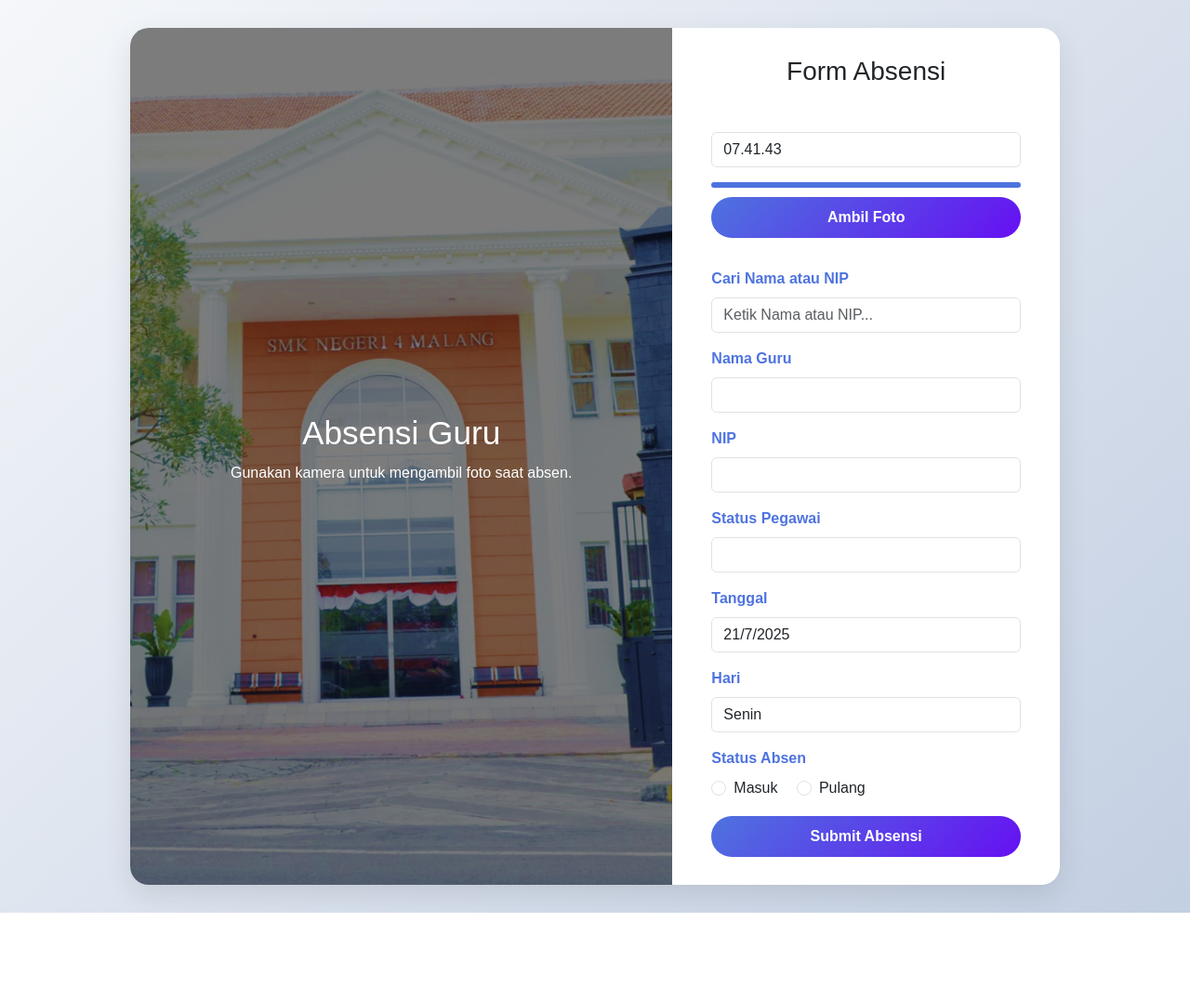
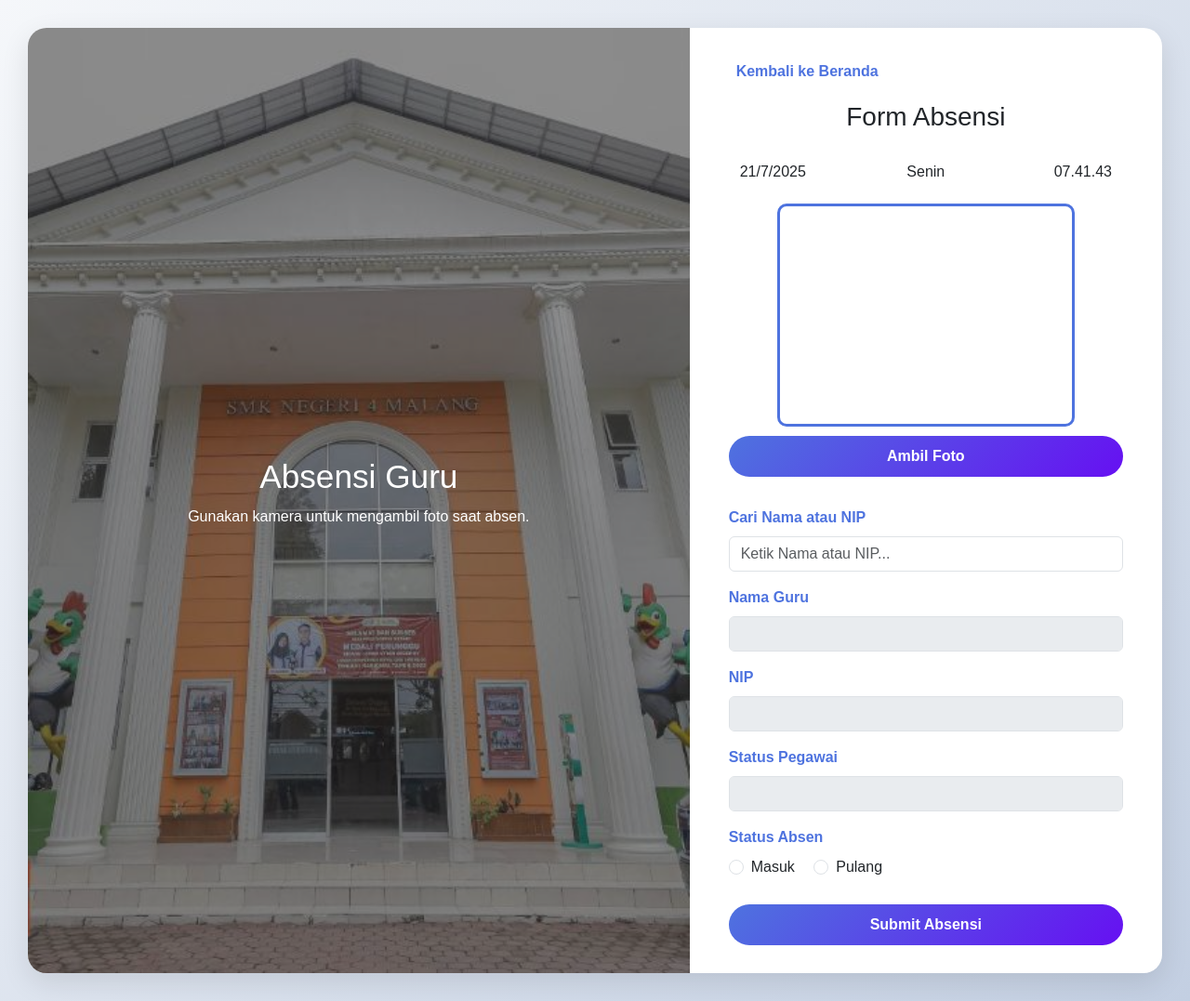
Before and after one commit to codepackerid/garis-main, a PHP site: page /form_guru.php in a window 1280 px wide. Shown: the whole page at 93% size. Before the commit the page ends 982 px from the top, so only its background shows below. Run offline with PHP 8.4, Linux system fonts and the light colour scheme; some libraries are stand-ins or nearby versions.

Commit message:
Ini Fix Banget Sich

```diff
--- a/form.php
+++ b/form.php
@@ -29,7 +29,7 @@
     }
 
     .left-col {
-      background: url('flyergkp.png') no-repeat center center;
+      background: url('gambar sekolah.jpg') no-repeat center center;
       background-size: cover;
       min-height: 600px;
       position: relative;
--- a/form_guru.php
+++ b/form_guru.php
@@ -26,7 +26,7 @@
       border-radius: 20px;
       box-shadow: 0 10px 30px rgba(0, 0, 0, 0.1);
       overflow: hidden;
-      max-width: 1000px;
+      max-width: 1300px;
       width: 100%;
     }
     .row.no-gutters {
@@ -42,7 +42,7 @@
       content: '';
       position: absolute;
       top: 0; left: 0; right: 0; bottom: 0;
-      background: rgba(0, 0, 0, 0.5);
+      background: rgba(37, 37, 37, 0.5);
     }
     .left-col-content {
       position: relative;
@@ -62,19 +62,43 @@
     .form-container {
       padding: 30px;
     }
+
+        .back-btn {
+      display: inline-flex;
+      align-items: center;
+      color: #4e73df;
+      text-decoration: none;
+      font-weight: 600;
+      margin-bottom: 20px;
+      transition: all 0.3s;
+    }
+
+    .back-btn i {
+      margin-right: 8px;
+    }
+
+    .back-btn:hover {
+      transform: translateX(-3px);
+      color: #6610f2;
+    }
+
     #my_camera {
-      width: 100%;
-      height: auto;
+      width: 320px;
+      height: 240px;
+      margin: 0 auto;
       border-radius: 10px;
       overflow: hidden;
       border: 3px solid #4e73df;
-      margin-bottom: 10px;
     }
     #results img {
       max-width: 100%;
       border: 3px solid #4e73df;
       border-radius: 10px;
     }
+    .readonly-look {
+  background-color: #e9ecef !important; /* warna abu seperti disabled */
+  cursor: not-allowed; /* pointer menunjukkan tidak bisa diklik */
+  }
     .camera-btn, .submit-btn {
       background: linear-gradient(135deg, #4e73df 0%, #6610f2 100%);
       color: white;
@@ -82,6 +106,7 @@
       border: none;
       padding: 10px 20px;
       border-radius: 50px;
+            margin-top: 10px;
       transition: all 0.3s;
       width: 100%;
     }
@@ -112,13 +137,26 @@
     </div>
     <div class="col-md-5">
       <div class="form-container">
-        <h3 class="text-center mb-4">Form Absensi</h3>
+
+       <a href="index.php" class="back-btn"><i class="fas fa-arrow-left"></i>Kembali ke Beranda</a>
+
+        <h3 class="text-center mb-0">Form Absensi</h3>
         <form id="formAbsen" method="POST" action="proses_absen.php">
 
-          <div class="mb-3">
-            <label class="form-label"></label>
-            <input type="text" name="jam" id="jam" class="form-control" readonly>
-          </div>
+<div class="row mb-3">
+  <div class="col-md-4">
+    <label class="form-label"></label>
+    <input type="text" name="tanggal" id="tanggal" class="form-control text-start border-0 bg-transparent" readonly>
+  </div>
+  <div class="col-md-4">
+    <label class="form-label"></label>
+    <input type="text" name="hari" id="hari" class="form-control text-center border-0 bg-transparent" readonly>
+  </div>
+  <div class="col-md-4">
+    <label class="form-label"></label>
+    <input type="text" name="jam" id="jam" class="form-control text-end border-0 bg-transparent" readonly>
+  </div>
+</div>
 
           <div id="my_camera"></div>
           <button type="button" class="camera-btn mb-3" onclick="takeSnapshot()">Ambil Foto</button>
@@ -132,27 +170,17 @@
 
           <div class="mb-3">
             <label class="form-label">Nama Guru</label>
-            <input type="text" name="nama_guru" id="nama_guru" class="form-control" readonly>
+            <input type="text" name="nama_guru" id="nama_guru" class="form-control readonly-look" readonly>
           </div>
 
           <div class="mb-3">
             <label class="form-label">NIP</label>
-            <input type="text" name="nip" id="nip" class="form-control" readonly>
+            <input type="text" name="nip" id="nip" class="form-control readonly-look" readonly>
           </div>
 
           <div class="mb-3">
             <label class="form-label">Status Pegawai</label>
-            <input type="text" name="status_pegawai" id="status_pegawai" class="form-control" readonly>
-          </div>
-
-          <div class="mb-3">
-            <label class="form-label">Tanggal</label>
-            <input type="text" name="tanggal" id="tanggal" class="form-control" readonly>
-          </div>
-
-          <div class="mb-3">
-            <label class="form-label">Hari</label>
-            <input type="text" name="hari" id="hari" class="form-control" readonly>
+            <input type="text" name="status_pegawai" id="status_pegawai" class="form-control readonly-look" readonly>
           </div>
 
           <div class="mb-3">
--- a/index.php
+++ b/index.php
@@ -111,7 +111,7 @@
     <div class="container">
         <div class="card">
             <img src="assets/img/logo-grafika.png" alt="Logo GARIS" class="logo-img">
-            <h2 class="fw-bold">Grafika Apresiasi Silaturahmi</h2>
+            <h2 class="fw-bold">Grafika Absen Rapi Informatif Sistematis</h2>
             <p class="tagline">Selamat datang di buku tamu digital GARIS.</p>
             <a href="form.php" class="btn btn-light btn-custom">
                 <i class="fas fa-edit btn-icon"></i>Isi Buku Tamu
--- a/tabel.php
+++ b/tabel.php
@@ -221,7 +221,7 @@
         <div class="logo-container">
             <img src="assets/img/logo-grafika.png" alt="Logo GARIS">
             <div class="logo-text">
-                <h2>Grafika Apresiasi Silaturahmi</h2>
+                <h2>Grafika Absen Rapi Informatif dan Sistematis</h2>
                 <h2>GARIS</h2>
             </div>
         </div>
```
Also changed, not shown: bg.png (added), gambar sekolah.jpg, logografika.webp (added).
